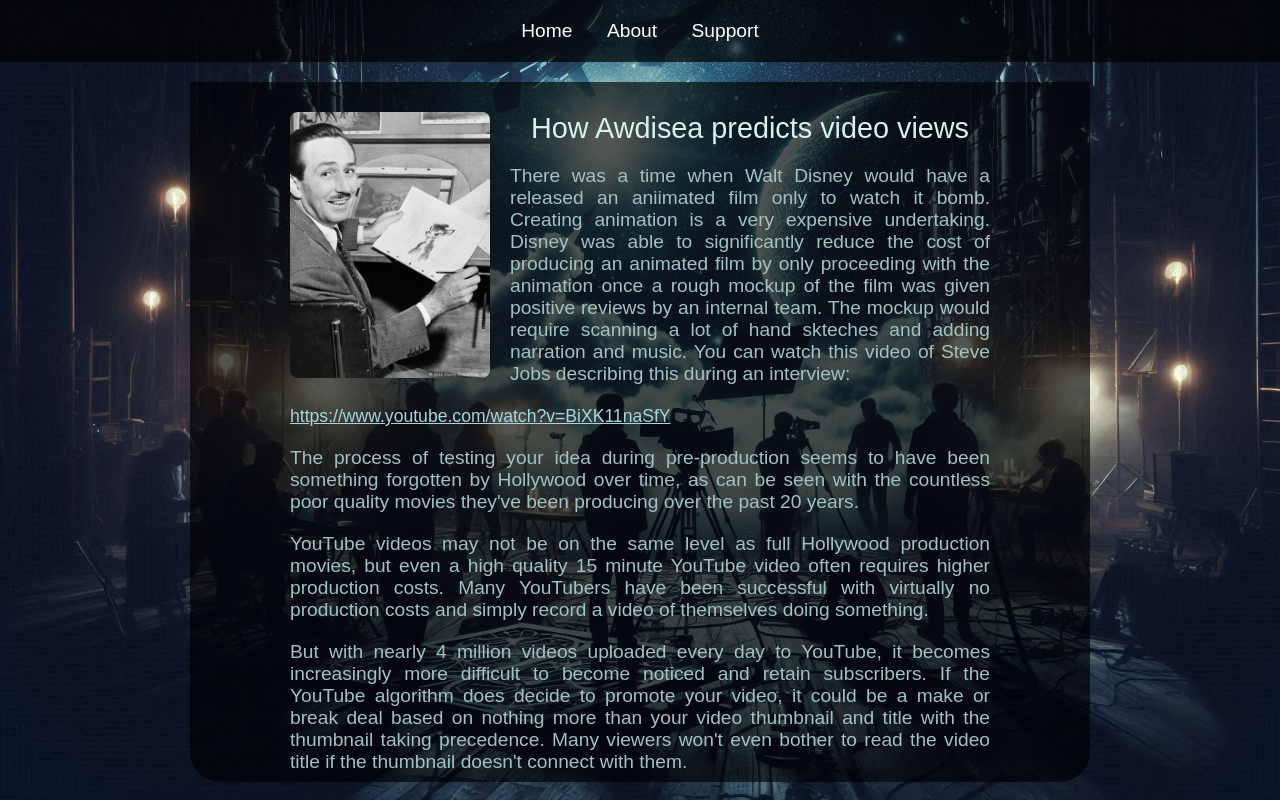
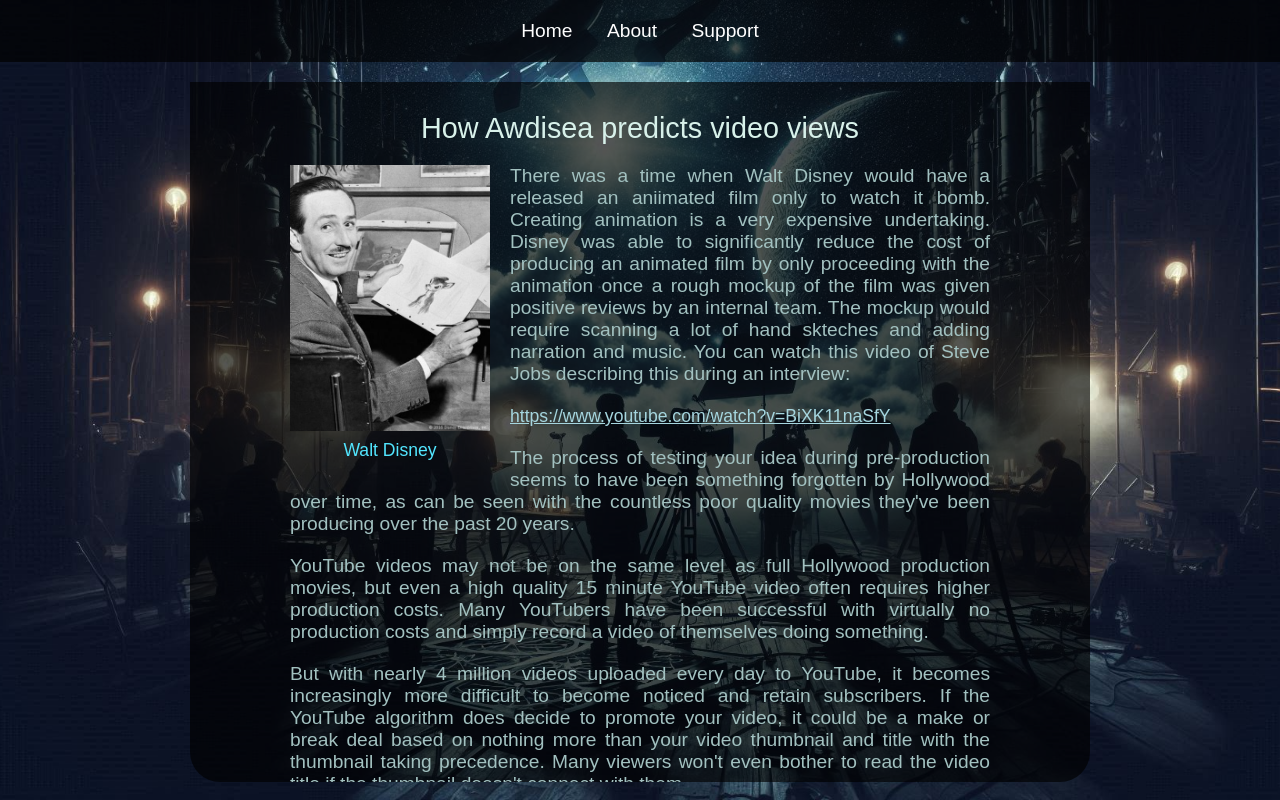
Before and after one commit to Awdisea/awdisea.github.io, a plain HTML site: page about.html in a window 1280 px wide. Drawn offline with Linux system fonts and the light colour scheme.

Commit message:
Updated About page

```diff
--- a/about.html
+++ b/about.html
@@ -20,11 +20,12 @@
     </div>
 
     <div class=" scrollable-div">
-        <div class="image-wrapper">
+        <div style="color: #d8f1ea; width: 100%; margin-bottom: 20px; font-size: 1.8rem;">How Awdisea predicts video views</div>
+
+        <div class="image-container-left">
             <img src="images/walt-disney-2.jpg" style="width: 200px;">
+            <div class="caption">Walt Disney</div>
         </div>
-
-        <div style="color: #d8f1ea; width: 100%; margin-bottom: 20px; font-size: 1.8rem;">How Awdisea predicts video views</div>
 
         <p>
             There was a time when Walt Disney would have a released an aniimated film only to watch it bomb. Creating animation is
@@ -52,7 +53,7 @@
                 deal based on nothing more than your video thumbnail and title with the thumbnail taking precedence. Many viewers
                 won't even bother to read the video title if the thumbnail doesn't connect with them.
             </p>
-            <div class="image-container">
+            <div class="image-container-right">
                 <img src="images/zach-king.jpg" style="width: 200px;">
                 <div class="caption">Zach King</div>
             </div>
--- a/styles.css
+++ b/styles.css
@@ -296,7 +296,16 @@
     border-top: 1px solid #8dfee1;
 }
 
-.image-container {
+.image-container-left {
+    float: left;
+    /* Floats the image container to the right */
+    width: 200px;
+    margin: 0 20px 10px 0;
+    /* Margin around the container */
+    text-align: center;
+}
+
+.image-container-right {
     float: right;
     /* Floats the image container to the right */
     width: 200px;
```
